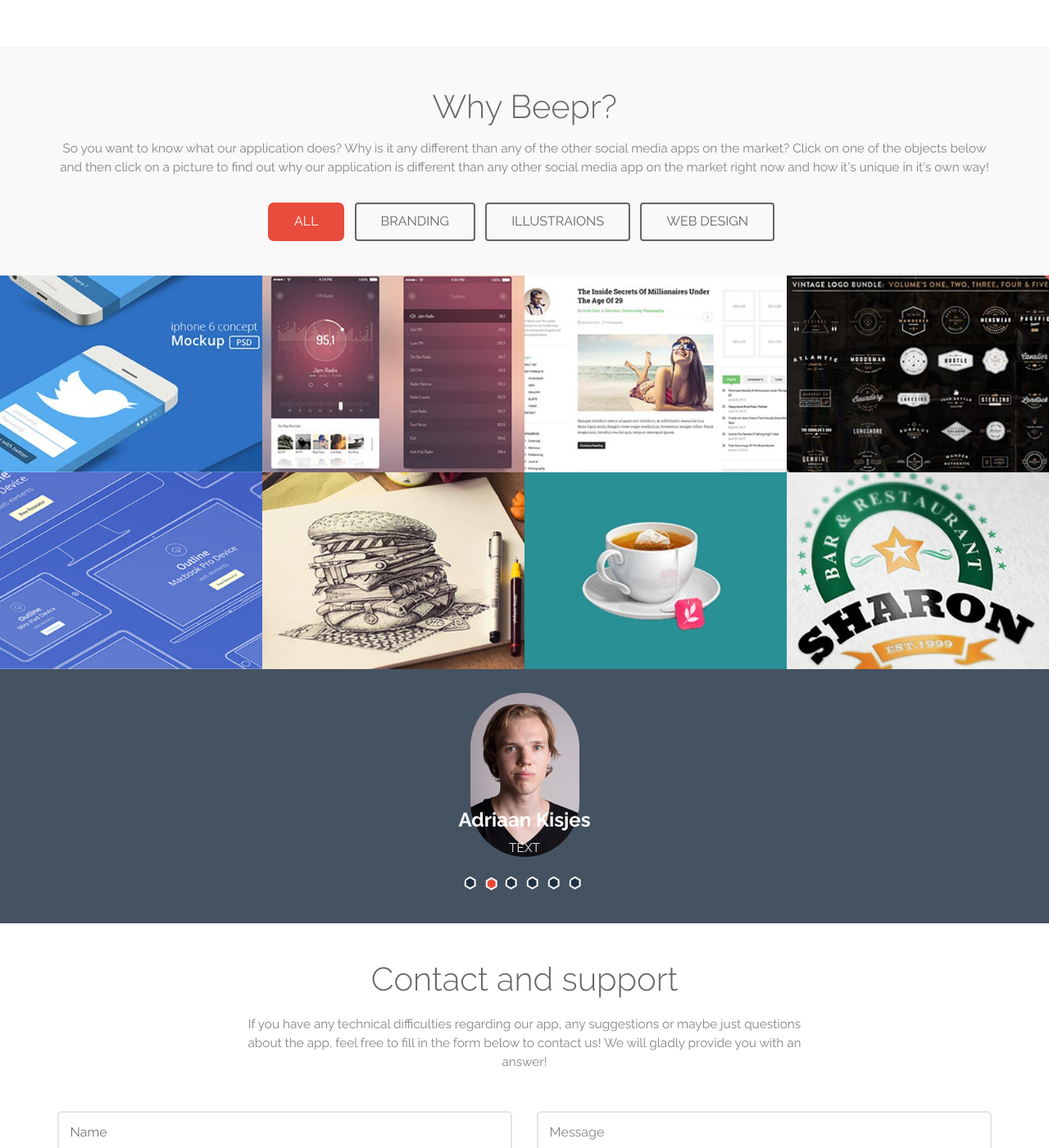
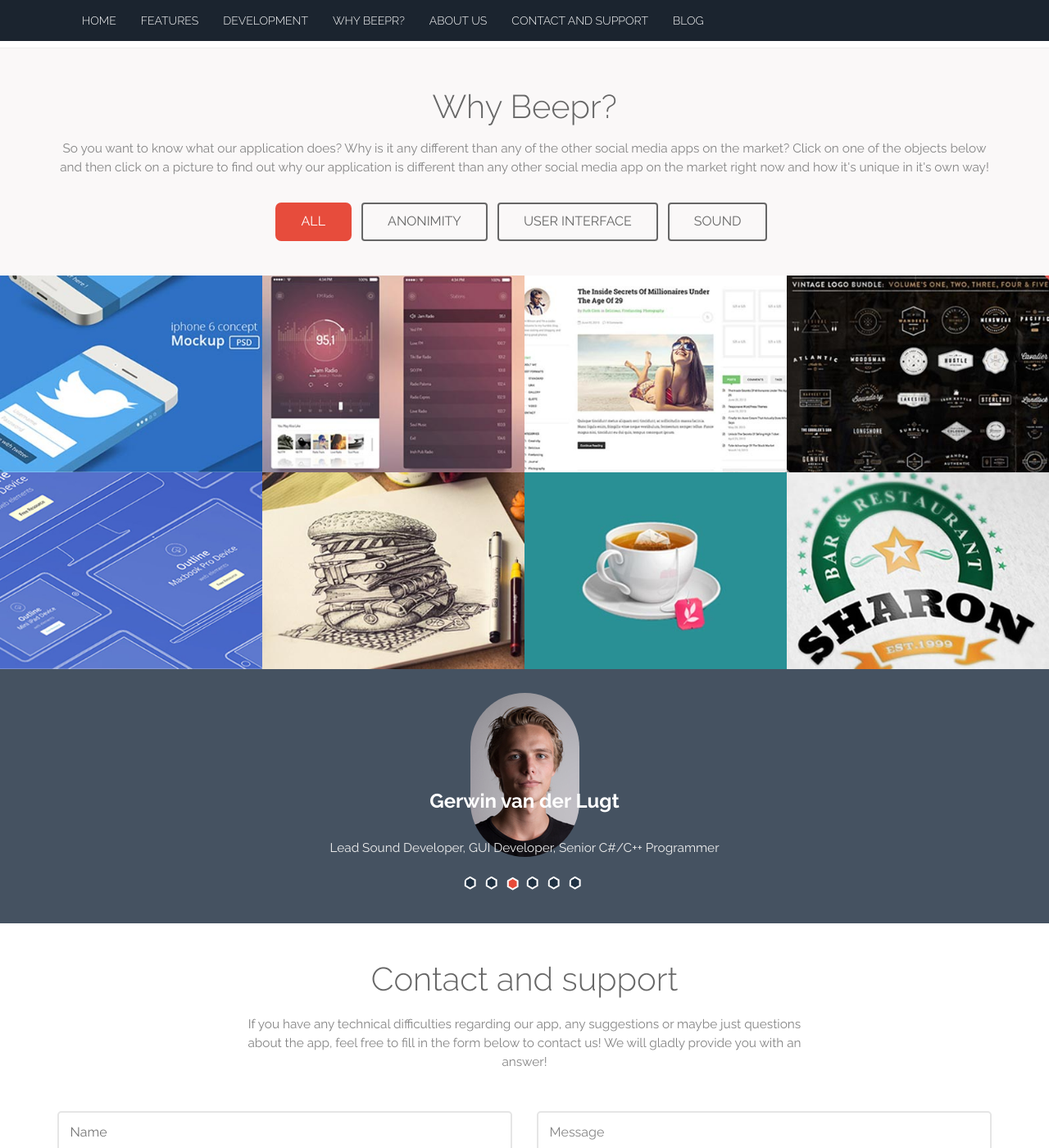
Before and after one commit to incognitone/incognitone.github.io, a Jekyll site: the page index.html, which Jekyll copies as it is, in a window 1280 px wide and 1400 px high, scrolled down 2159 px. Shown: the whole window at 82% size. Built offline with Jekyll 4.4.1, drawn with Linux system fonts in a browser that asks for light colours; some of the changed text lies outside the part shown.

Commit message:
update-1337

```diff
--- a/index.html
+++ b/index.html
@@ -43,7 +43,7 @@
 				<div class="col-lg-12 header-note">
 					<a href="#"><img src="images/logo-1.png" title="Flat style" /></a>
 					<h1>Beepr</h1>
-					<a class="btn btn-primary big-btn" a href="https://play.google.com/store">Click here to find out more!<span> </span></a>
+					<a class="btn btn-primary big-btn" a href="https://play.google.com/store">Click here to get the app!<span> </span></a>
 				</div>
 			</div>
 		</div>
@@ -61,9 +61,9 @@
 	                <ul class="nav navbar-nav">
 	                    <!-- Hidden li included to remove active class from about link when scrolled up past about section -->
 						<li class="page-scroll">
-	                        <a href="index.html">Home</a>
+	                        <a id="conatiner" class="subNavBtn" href="#">Home</a>
 	                    </li>
-	                   <li class="page-scroll">
+						<li class="page-scroll">
 	                        <a id="s1" class="subNavBtn" href="#">Features</a>
 	                        </li>
 							<li class="page-scroll">
@@ -72,14 +72,14 @@
 	                    <li class="page-scroll">
 	                        <a id="s2" class="subNavBtn" href="#">Why Beepr?</a>
 	                    </li>
-	                    <li class="page-scroll">
-	                        <a href="blog.html">Blog</a>
-	                    </li>
 						<li class="page-scroll">
 	                        <a id="s3" class="subNavBtn" href="#">About us</a>
 	                    </li>
+	                    <li class="page-scroll">
+	                        <a id="s4" class="subNavBtn" href="#">Contact and Support</a>
+	                    </li>
 						<li class="page-scroll">
-	                        <a id="s4" class="subNavBtn" href="#">Contact and Support</a>
+	                        <a href="blog.html">Blog</a>
 	                    </li>
 	                </ul>
 	            </div>
@@ -180,9 +180,9 @@
 			<!----//End-portfolio-script----->
 					<ul id="filters" class="clearfix">
 						<li><span class="filter active" data-filter="app card icon logo web">All</span></li>
-						<li><span class="filter" data-filter="app">Branding</span></li>
-						<li><span class="filter" data-filter="card">Illustraions</span></li>
-						<li><span class="filter" data-filter="icon">Web design</span></li>
+						<li><span class="filter" data-filter="app">Anonimity</span></li>
+						<li><span class="filter" data-filter="card">User Interface</span></li>
+						<li><span class="filter" data-filter="icon">Sound</span></li>
 					</ul>
 					<div id="portfoliolist">
 					<div class="portfolio logo1 mix_all" data-cat="logo" style="display: inline-block; opacity: 1;">
@@ -265,42 +265,42 @@
 			                <h2><img src="images/Tomas.jpg" title="name" /></h2>
 			                <div class="carousel-caption caption">
 			                  <h3>Tomas Billum</h3>
-			                  <p>TEXT </p>
+			                  </br><p>Lead GUI Developer, Lead Design artist & Sound Developer</p>
 			                </div>
 			            </div>
 			            <div class="item">
 			                <h2><img src="images/Adriaan.jpg" title="name" /></h2>
 			                <div class="carousel-caption caption">
 			                  <h3>Adriaan Kisjes</h3>
-			                  <p>TEXT </p>
+			                  </br><p>Lead Sound Developer & Chief Analytics Officer </p>
 			                </div>
 			            </div>
 			            <div class="item">
 			                <h2><img src="images/gerwin.jpg" title="name" /></h2>
 			                <div class="carousel-caption caption">
 			                  <h3>Gerwin van der Lugt</h3>
-			                  <p>TEXT </p>
+			                  </br><p>Lead Sound Developer, GUI Developer, Senior C#/C++ Programmer</p>
 			                </div>
 			            </div>
 						<div class="item">
 			                <h2><img src="images/DownloadPasfoto.jpg" title="name" /></h2>
 			                <div class="carousel-caption caption">
 			                  <h3>Amin Mohseni</h3>
-			                  <p>TEXT </p>
+			                  </br><p>Lead Web developer, GUI developer & Lead Design artist</p>
 			                </div>
 			            </div>
 						<div class="item">
 			                <h2><img src="images/Sebastiaan.jpg" title="name" /></h2>
 			                <div class="carousel-caption caption">
 			                  <h3>Sebastiaan van Nijen</h3>
-			                  <p>TEXT </p>
+			                  </br><p>GUI Developer, Lead PR & Chief publishing officer</p>
 			                </div>
 			            </div>
 						<div class="item">
 			                <h2><img src="images/jemoeder.jpg" title="name" /></h2>
 			                <div class="carousel-caption caption">
 			                  <h3>Duncan Ogilvie</h3>
-			                  <p>TEXT </p>
+			                  </br><p>Chief Technical Officer, GUI Developer, Senior C#/C++ Developer & Lead Server operator</p>
 			                </div>
 			            </div>
 			        </div>
```
Also changed, not shown: images/Sebastiaan van Nijen.jpg (deleted).
